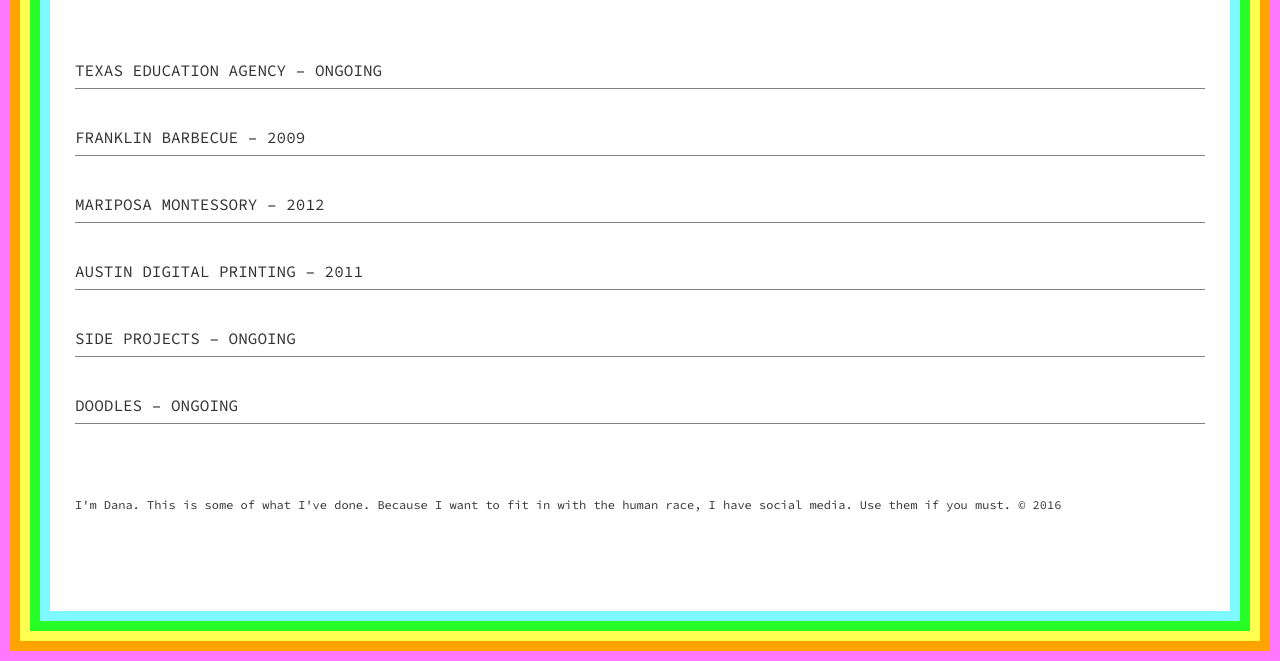
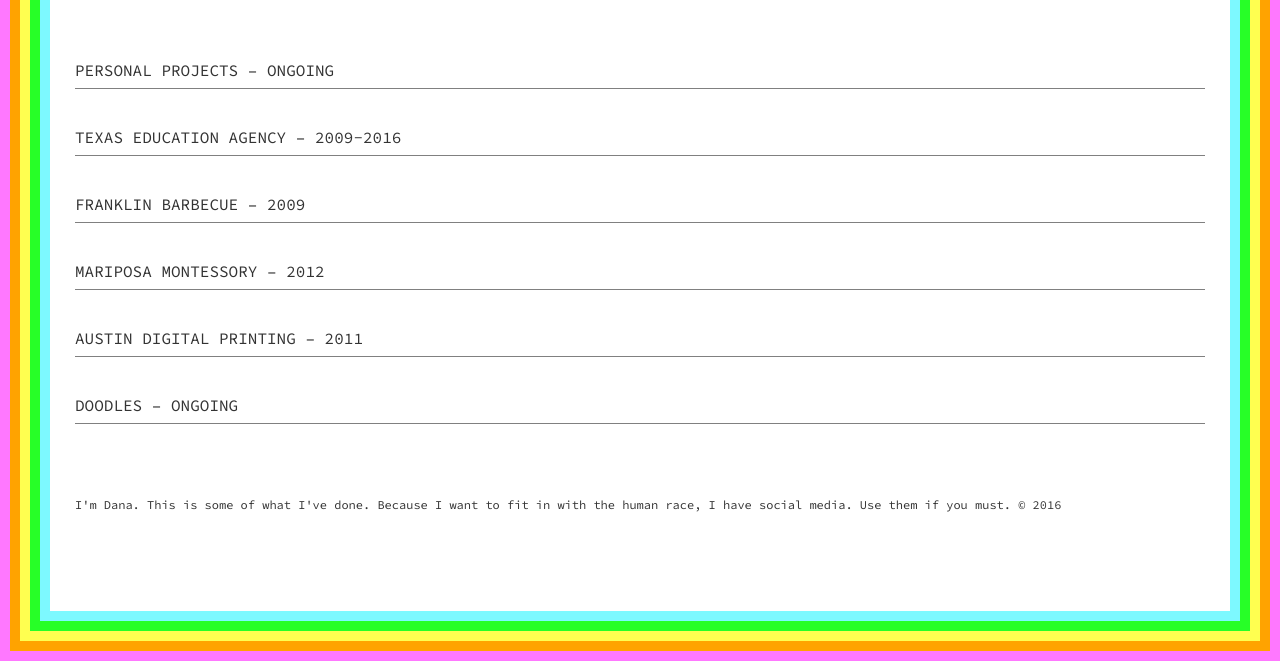
Before and after one commit to tinydinosaurs/portfolio, a plain HTML site: page index.html in a window 1280 px wide. Shown: the part 139-800 px from the top of the page. Drawn offline with nearby package versions, Linux system fonts and the light colour scheme.

Commit message:
cleanup -gonna start working on making this an SPA

```diff
--- a/index.html
+++ b/index.html
@@ -16,12 +16,12 @@
 
 		<section class="portfolio">
 			<ul class="examples">
-			    <li class="example first">Texas Education Agency &ndash; ongoing</li>
-			    <li class="example second">Franklin Barbecue &ndash; 2009</li>
-			    <li class="example third">Mariposa Montessory &ndash; 2012</li>
-			    <li class="example fourth">Austin Digital Printing &ndash; 2011</li>
-			    <li class="example fifth">Side Projects &ndash; ongoing</li>
-			    <li class="example sixth">Doodles &ndash; ongoing</li>
+				<li class="example first">Personal Projects &ndash; ongoing</li>
+				<li class="example second">Texas Education Agency &ndash; 2009-2016</li>
+				<li class="example third">Franklin Barbecue &ndash; 2009</li>
+				<li class="example fourth">Mariposa Montessory &ndash; 2012</li>
+				<li class="example fifth">Austin Digital Printing &ndash; 2011</li>
+				<li class="example sixth">Doodles &ndash; ongoing</li>
 			</ul>
 		</section>
 
```
